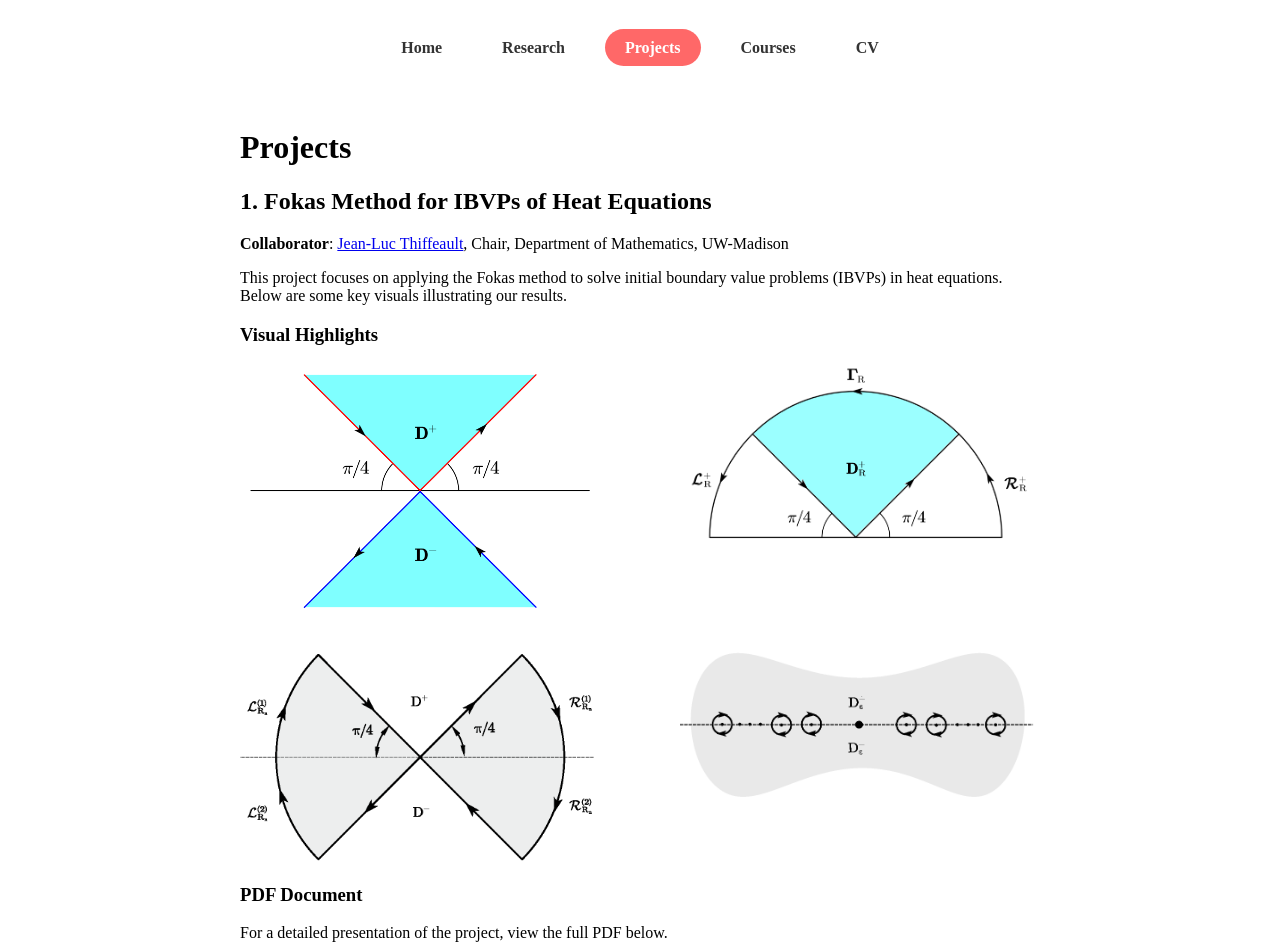
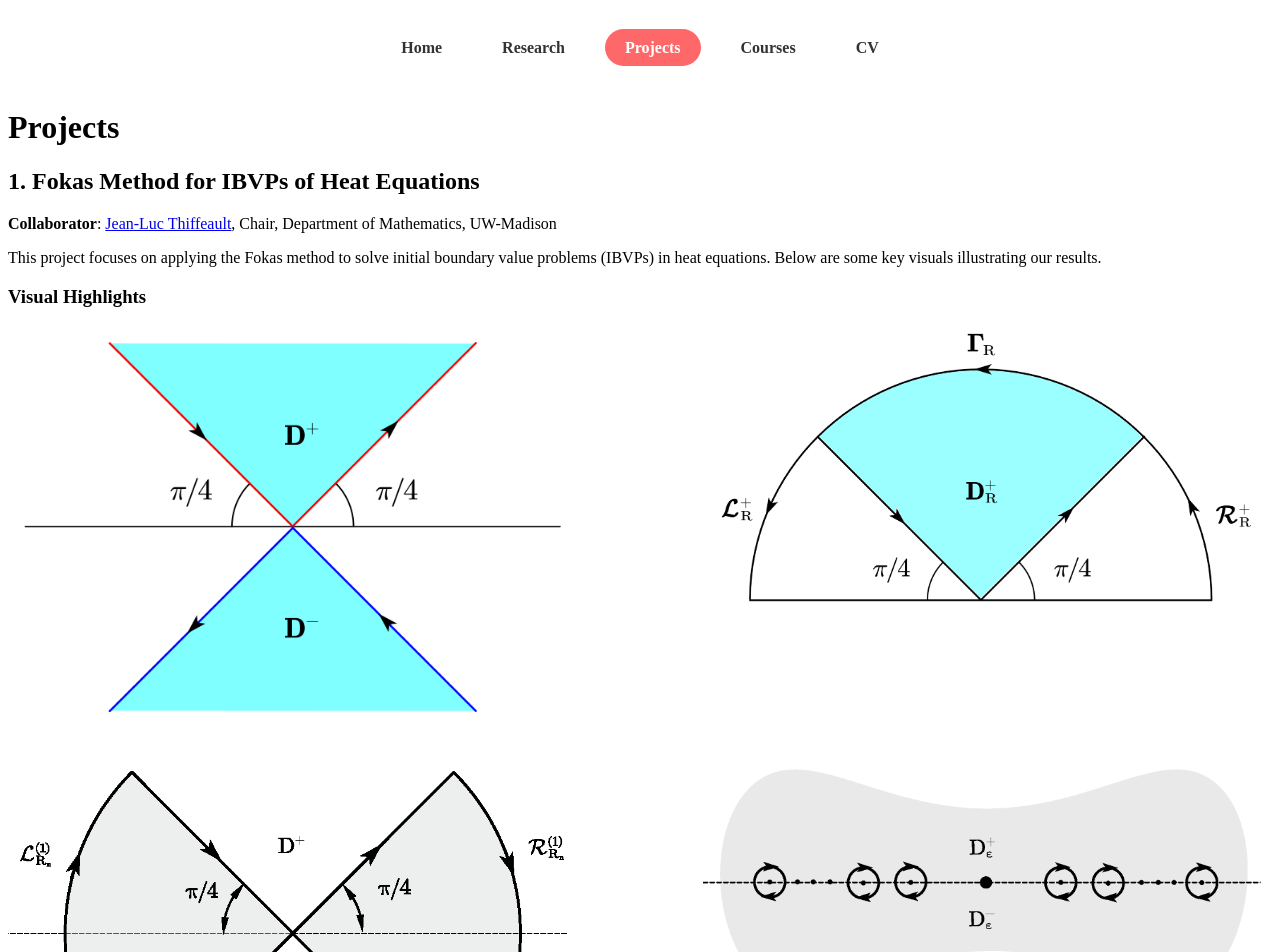
Before and after one commit to Yoon-1023/Yoon-1023.github.io, a Jekyll site: the page built from projects.md, in a window 1280 px wide. Shown: the top 952 px of the page. Built offline with Jekyll 4.4.1, drawn with Linux system fonts in a browser that asks for light colours; grey boxes are pictures that could not be loaded.

Commit message:
Update default.html

```diff
--- a/_layouts/default.html
+++ b/_layouts/default.html
@@ -5,42 +5,6 @@
     <meta name="viewport" content="width=device-width, initial-scale=1.0">
     <title>{{ page.title }} | {{ site.title }}</title>
     <link rel="stylesheet" href="{{ '/assets/css/style.css' | relative_url }}">
-    <style>
-        /* Constrain the main content width */
-        .container {
-            max-width: 800px;
-            margin: 0 auto;
-            padding: 20px;
-        }
-
-        /* Footer styling with black background and white text */
-        footer {
-            text-align: center;
-            padding: 15px;
-            font-size: 0.9em;
-            color: white;
-            background-color: black;
-            border-top: 1px solid #ddd;
-            margin-top: 20px;
-        }
-
-        footer a {
-            color: #999;
-            text-decoration: none;
-        }
-
-        footer a:hover {
-            color: #fff;
-            text-decoration: underline;
-        }
-
-        /* Image sizing to avoid overflow */
-        img {
-            max-width: 100%;
-            height: auto;
-            border-radius: 8px;
-        }
-    </style>
 </head>
 <body>
 
```
